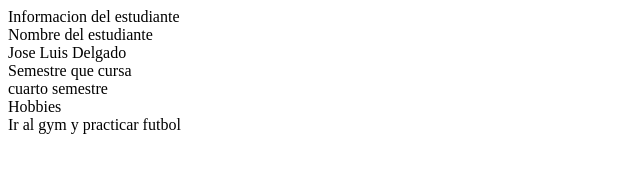
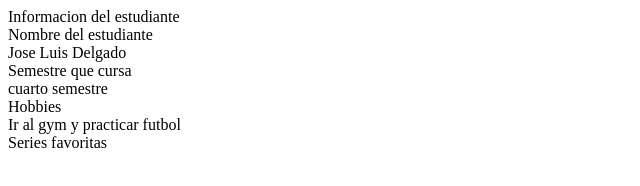
Before and after one commit to joseluisdlgd/TRABAJO-PRACTICAS, a plain HTML site: page index.html in a window 1280 px wide. Shown: the whole page, without its empty margins (0-640 px from the left). Drawn offline with Linux system fonts and the light colour scheme.

Commit message:
eighth commit

```diff
--- a/index.html
+++ b/index.html
@@ -13,6 +13,6 @@
     <div>cuarto semestre</div>
     <div>Hobbies</div>
     <div>Ir al gym y practicar futbol</div>
-
+    <div>Series favoritas</div>
 </body>
 </html>
```
